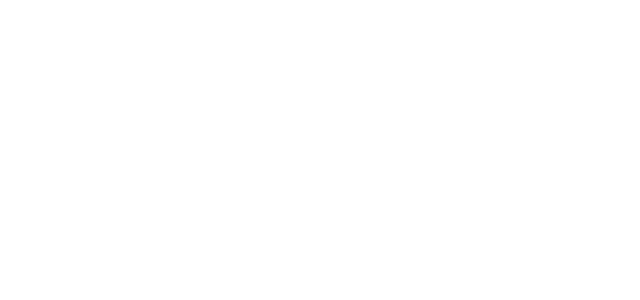
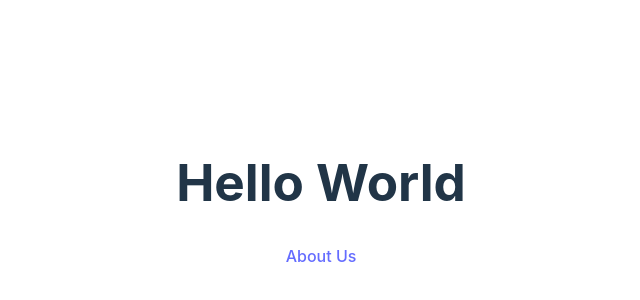
Before and after one commit to vyonizr/react-vite-gh-pages, a React (Vite) app: page / in a window 1280 px wide. Shown: the part 206-506 px from the top of the page, without its empty margins (319-959 px from the left). Built offline with nearby package versions, Linux system fonts and the light colour scheme.

Commit message:
create conditional basename

```diff
--- a/src/App.tsx
+++ b/src/App.tsx
@@ -2,6 +2,7 @@
 import './App.css'
 
 function App() {
+  console.log(import.meta.env.DEV)
   const router = createBrowserRouter(
     [
       {
@@ -18,7 +19,7 @@
         element: <div>About</div>,
       },
     ],
-    { basename: '/react-vite-gh-pages/' }
+    { basename: import.meta.env.DEV ? '/' : '/react-vite-gh-pages/' }
   )
 
   return <RouterProvider router={router} />
```
